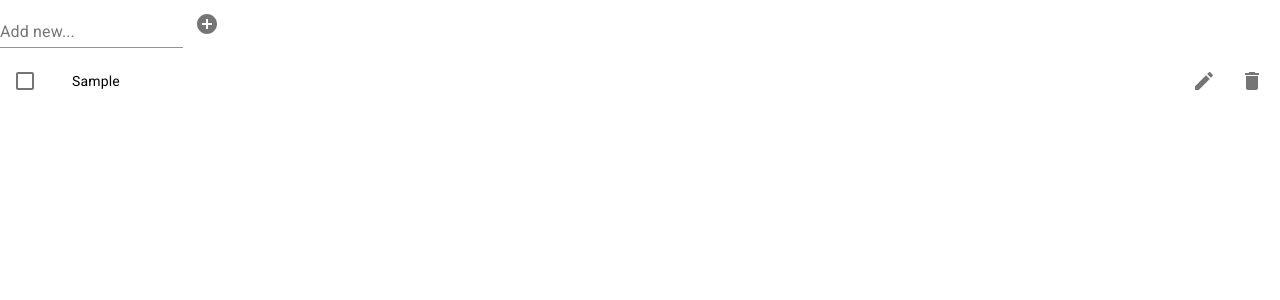
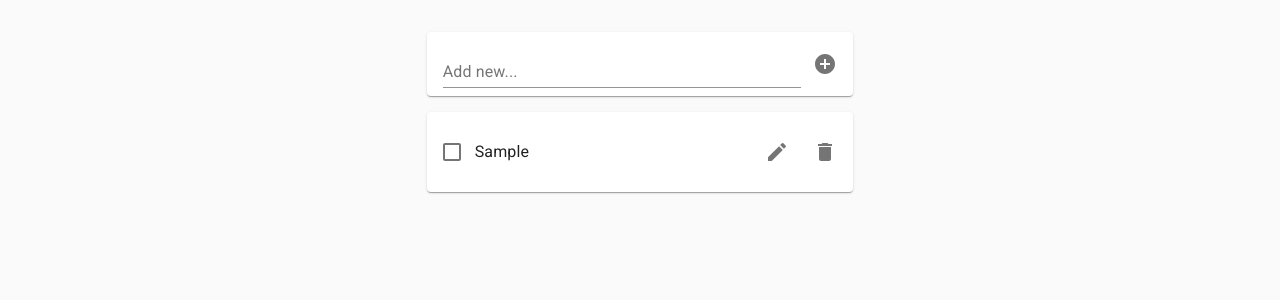
Before and after one commit to akabikov/todo-app-hooks, a React (Create React App) app: page / in a window 1280 px wide. Both pictures are taken after typing "Sample" into the empty fields and a click on the button "add". Shown: the top 300 px of the page. Built offline with nearby package versions, Linux system fonts and the light colour scheme.

Commit message:
style: styling with Material-UI components

```diff
--- a/src/App.js
+++ b/src/App.js
@@ -1,4 +1,5 @@
 import React from "react";
+import Grid from "@material-ui/core/Grid";
 import useItemState from "./hooks/useItemState";
 import NewItemInput from "./NewItemInput";
 import ItemList from "./ItemList";
@@ -7,10 +8,12 @@ function App() {
   const { items, handlers } = useItemState();
 
   return (
-    <>
-      <NewItemInput handleAdd={handlers.add} />
-      <ItemList items={items} handlers={handlers} />
-    </>
+    <Grid container justify='center' style={{ marginTop: "1rem" }}>
+      <Grid item xs={11} md={8} lg={4}>
+        <NewItemInput handleAdd={handlers.add} />
+        <ItemList items={items} handlers={handlers} />
+      </Grid>
+    </Grid>
   );
 }
 
--- a/src/Item.jsx
+++ b/src/Item.jsx
@@ -1,9 +1,10 @@
 import React from "react";
+import Divider from "@material-ui/core/Divider";
 import useToggleState from "./hooks/useToggleState";
 import ItemEdit from "./ItemEdit";
 import ItemView from "./ItemView";
 
-function Item({ id, text, isChecked, check, edit, remove }) {
+function Item({ id, text, isChecked, check, edit, remove, isLast }) {
   const [isEditMode, toggleEditMode] = useToggleState();
 
   return (
@@ -13,6 +14,7 @@ function Item({ id, text, isChecked, check, edit, remove }) {
       ) : (
         <ItemView {...{ id, text, isChecked, check, remove, toggleEditMode }} />
       )}
+      {isLast ? null : <Divider />}
     </>
   );
 }
--- a/src/ItemEdit.jsx
+++ b/src/ItemEdit.jsx
@@ -17,14 +17,22 @@ function ItemEdit({ id, text, edit, toggleEditMode }) {
   };
 
   return (
-    <ListItem>
-      <form onSubmit={handleEdited}>
-        <TextField autoFocus value={editedText} onChange={handleChange} />
+    <ListItem style={{ height: "4rem" }}>
+      <form
+        onSubmit={handleEdited}
+        style={{ flex: "auto", margin: "0 6rem 0 2rem" }}
+      >
+        <TextField
+          autoFocus
+          fullWidth
+          value={editedText}
+          onChange={handleChange}
+        />
         <ListItemSecondaryAction>
           <IconButton aria-label='save' type='submit'>
             <SaveIcon />
           </IconButton>
-          <IconButton aria-label='close' onClick={toggleEditMode}>
+          <IconButton aria-label='close' edge='end' onClick={toggleEditMode}>
             <CloseIcon />
           </IconButton>
         </ListItemSecondaryAction>
--- a/src/ItemList.jsx
+++ b/src/ItemList.jsx
@@ -1,13 +1,25 @@
 import React from "react";
+import Paper from "@material-ui/core/Paper";
 import Item from "./Item";
 import List from "@material-ui/core/List";
 
 function ItemList({ items, handlers }) {
-  const list = items.map((item) => (
-    <Item key={item.id} {...item} {...handlers} />
+  if (!items.length) return null;
+
+  const list = items.map((item, i) => (
+    <Item
+      key={item.id}
+      {...item}
+      {...handlers}
+      isLast={i === items.length - 1}
+    />
   ));
 
-  return <List dense>{list}</List>;
+  return (
+    <Paper>
+      <List>{list}</List>
+    </Paper>
+  );
 }
 
 export default ItemList;
--- a/src/ItemView.jsx
+++ b/src/ItemView.jsx
@@ -24,11 +24,21 @@ function ItemView({ id, text, isChecked, check, remove, toggleEditMode }) {
   };
 
   return (
-    <ListItem dense button onClick={handleCheck}>
-      <ListItemIcon>
+    <ListItem
+      button
+      onClick={handleCheck}
+      style={{ height: "4rem", paddingRight: "6rem" }}
+    >
+      <ListItemIcon style={{ minWidth: "2rem" }}>
         <Checkbox edge='start' checked={isChecked} />
       </ListItemIcon>
-      <ListItemText primary={text} />
+      <ListItemText
+        primary={text}
+        style={{
+          textDecoration: isChecked ? "line-through" : "none",
+          overflow: "auto",
+        }}
+      />
       <ListItemSecondaryAction>
         <IconButton onClick={handleEditMode}>
           <EditIcon />
--- a/src/NewItemInput.jsx
+++ b/src/NewItemInput.jsx
@@ -1,5 +1,7 @@
 import React from "react";
 import useInputState from "./hooks/useInputState";
+import Paper from "@material-ui/core/Paper";
+import Grid from "@material-ui/core/Grid";
 import TextField from "@material-ui/core/TextField";
 import IconButton from "@material-ui/core/IconButton";
 import AddCircleIcon from "@material-ui/icons/AddCircle";
@@ -14,12 +16,25 @@ function NewItemInput({ handleAdd }) {
   };
 
   return (
-    <form onSubmit={handleSubmit}>
-      <TextField label='Add new...' value={text} onChange={handleChange} />
-      <IconButton aria-label='add' type='submit'>
-        <AddCircleIcon />
-      </IconButton>
-    </form>
+    <Paper style={{ margin: "1rem 0", padding: "0.5rem 1rem" }}>
+      <form onSubmit={handleSubmit}>
+        <Grid container>
+          <Grid item style={{ flex: "auto" }}>
+            <TextField
+              label='Add new...'
+              fullWidth
+              value={text}
+              onChange={handleChange}
+            />
+          </Grid>
+          <Grid item>
+            <IconButton edge='end' aria-label='add' type='submit'>
+              <AddCircleIcon />
+            </IconButton>
+          </Grid>
+        </Grid>
+      </form>
+    </Paper>
   );
 }
 
--- a/src/index.css
+++ b/src/index.css
@@ -1,13 +1,4 @@
 body {
   margin: 0;
-  font-family: -apple-system, BlinkMacSystemFont, 'Segoe UI', 'Roboto', 'Oxygen',
-    'Ubuntu', 'Cantarell', 'Fira Sans', 'Droid Sans', 'Helvetica Neue',
-    sans-serif;
-  -webkit-font-smoothing: antialiased;
-  -moz-osx-font-smoothing: grayscale;
+  background-color: #fafafa;
 }
-
-code {
-  font-family: source-code-pro, Menlo, Monaco, Consolas, 'Courier New',
-    monospace;
-}
```
Also changed, not shown: src/App.css (deleted, +0 -38 lines).
